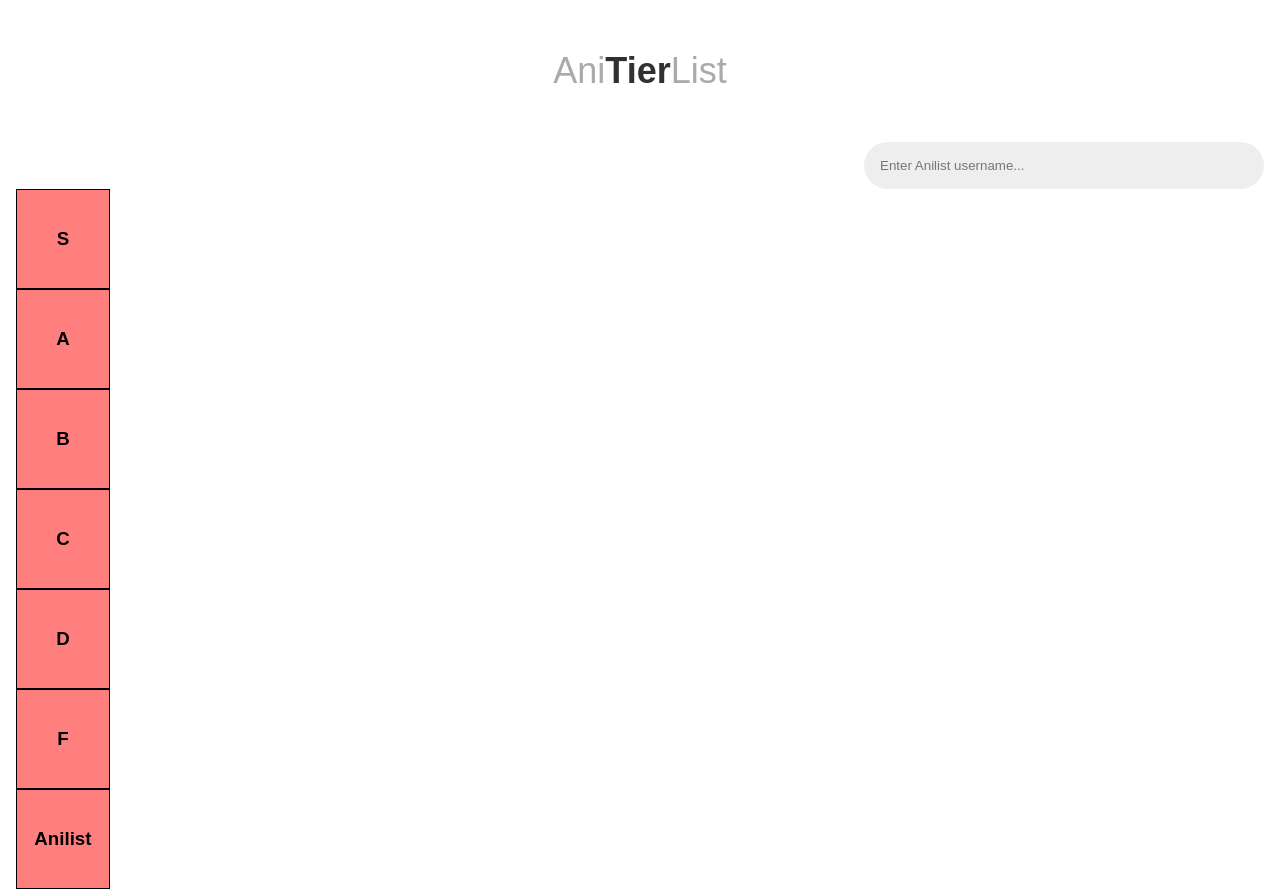
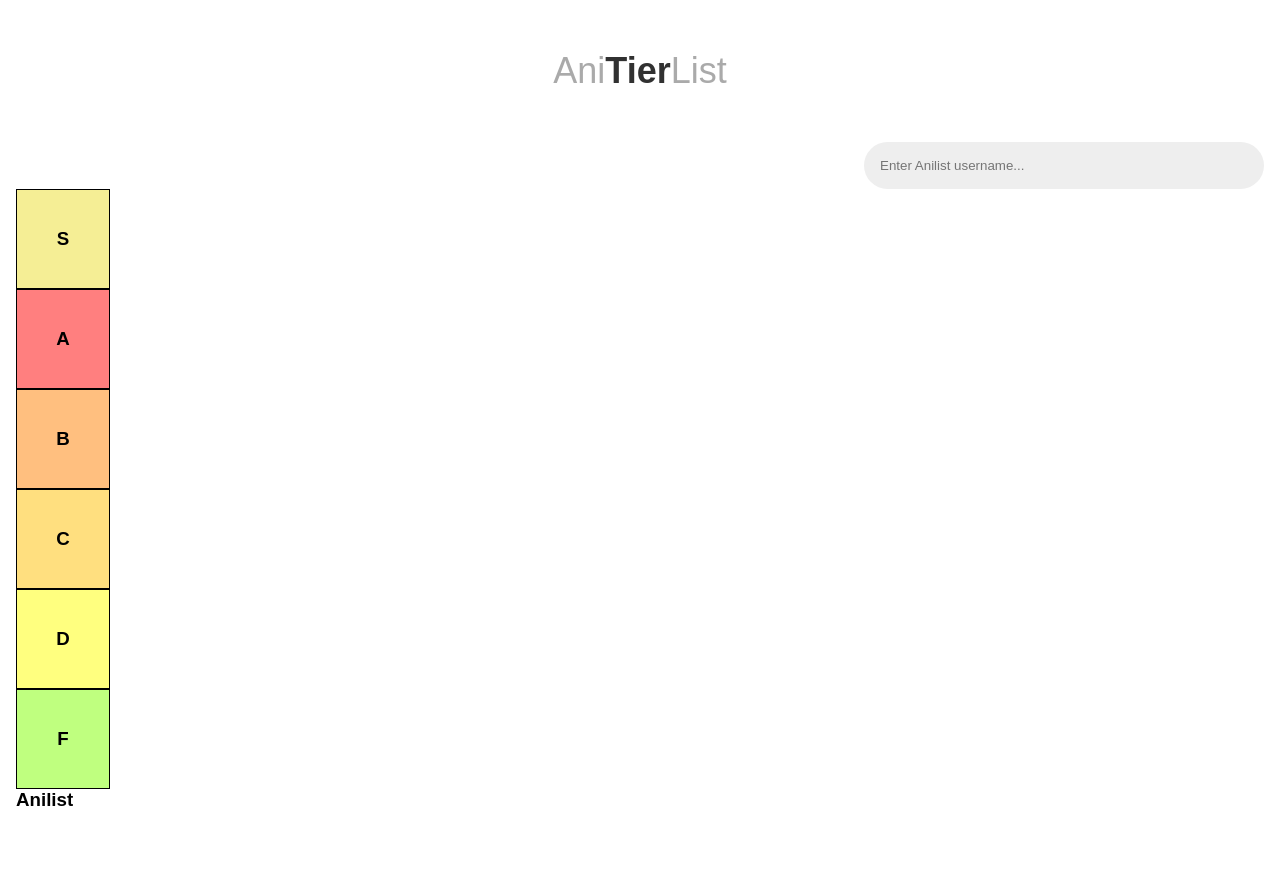
Before and after one commit to marcgozali/AniTierList, a React (Create React App) app: page / in a window 1280 px wide. After the commit the page ends 811 px from the top, so only its background shows below. Built offline with nearby package versions, Linux system fonts and the light colour scheme.

Commit message:
added coloring for aside

```diff
--- a/src/assets/scss/main.css
+++ b/src/assets/scss/main.css
@@ -28,7 +28,27 @@
   display: flex;
 }
 
-.content-wrap aside {
+.content-wrap .containerS aside {
+  /* -webkit-box-flex: 1;
+      -ms-flex: 1 1 250px;
+          flex: 1 1 250px;
+  max-width: 50px;
+  padding-right: 16px; */
+  width:100px;
+  min-height:100px;
+
+
+
+
+  display: flex;
+  background-color: rgb(245, 238, 149);
+  align-items: center;
+  justify-content: center;
+  border: solid 1px #000;
+
+
+}
+.content-wrap .containerA aside {
   /* -webkit-box-flex: 1;
       -ms-flex: 1 1 250px;
           flex: 1 1 250px;
@@ -42,6 +62,86 @@
 
   display: flex;
   background-color: rgb(255,127,127);
+  align-items: center;
+  justify-content: center;
+  border: solid 1px #000;
+
+
+}
+.content-wrap .containerB aside {
+  /* -webkit-box-flex: 1;
+      -ms-flex: 1 1 250px;
+          flex: 1 1 250px;
+  max-width: 50px;
+  padding-right: 16px; */
+  width:100px;
+  min-height:100px;
+
+
+
+
+  display: flex;
+  background-color: rgb(255,191,127);
+  align-items: center;
+  justify-content: center;
+  border: solid 1px #000;
+
+
+}
+.content-wrap .containerC aside {
+  /* -webkit-box-flex: 1;
+      -ms-flex: 1 1 250px;
+          flex: 1 1 250px;
+  max-width: 50px;
+  padding-right: 16px; */
+  width:100px;
+  min-height:100px;
+
+
+
+
+  display: flex;
+  background-color: rgb(255,223,127);
+  align-items: center;
+  justify-content: center;
+  border: solid 1px #000;
+
+
+}
+.content-wrap .containerD aside {
+  /* -webkit-box-flex: 1;
+      -ms-flex: 1 1 250px;
+          flex: 1 1 250px;
+  max-width: 50px;
+  padding-right: 16px; */
+  width:100px;
+  min-height:100px;
+
+
+
+
+  display: flex;
+  background-color: #FFFF7F;
+  align-items: center;
+  justify-content: center;
+  border: solid 1px #000;
+
+
+}
+.content-wrap .containerF aside {
+  /* -webkit-box-flex: 1;
+      -ms-flex: 1 1 250px;
+          flex: 1 1 250px;
+  max-width: 50px;
+  padding-right: 16px; */
+  width:100px;
+  min-height:100px;
+
+
+
+
+  display: flex;
+  background-color: rgb(191,255,127);
   align-items: center;
   justify-content: center;
   border: solid 1px #000;
@@ -126,14 +226,35 @@
   padding-left:10px;
 
 }
-.container{
+.containerS{
   display:flex;
   /* margin:0; */
+}
+.containerA{
+  display:flex;
+  /* margin:0; */
+}
+
+.containerB{
+  display:flex;
+  /* margin:0; */
+}
+
+.containerC{
+  display:flex;
+  /* margin:0; */
+}
+.containerD{
+  display:flex;
+  /* margin:0; */
+}
+
+.containerF{
+  display:flex;
+  /* margin:0; */
+}
 
 
-
-
-}
 
 .content-wrap .anime-list .anime-card {
   -webkit-box-flex: 1;
--- a/src/components/MainContent.js
+++ b/src/components/MainContent.js
@@ -96,7 +96,7 @@
 					return (
 						<Droppable droppableId={columnId} key={columnId} direction="horizontal">
 							{(provided) => ([
-								<div class = "container">
+								<div class = {"container" + columnId}>
 								<aside>
 									<h3 id ='test'>{columnId}</h3>
 								</aside>
```
